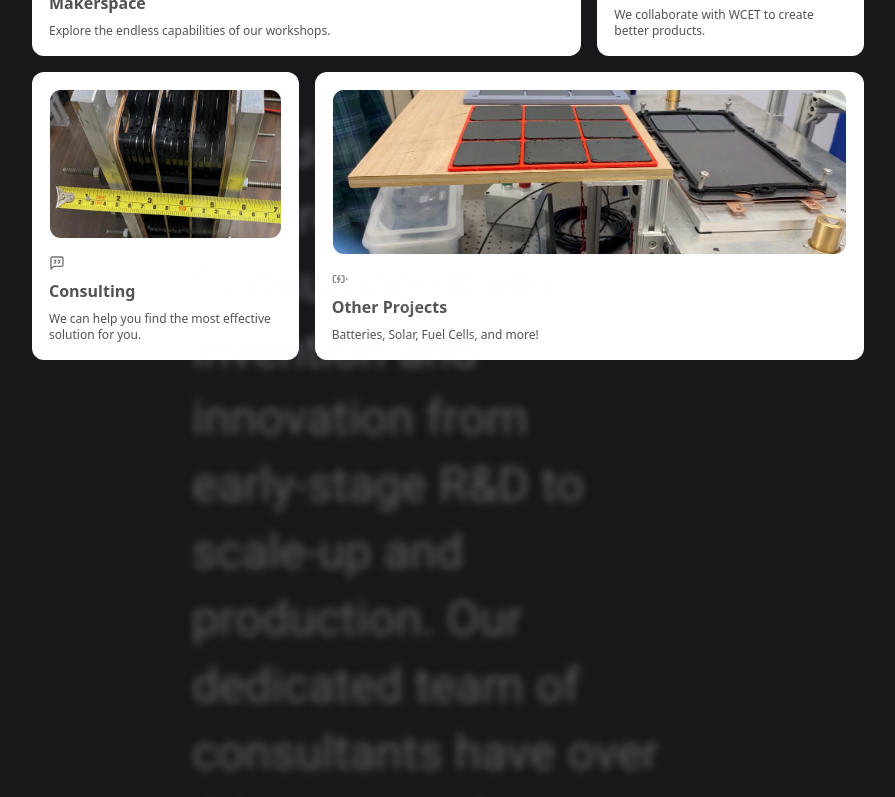
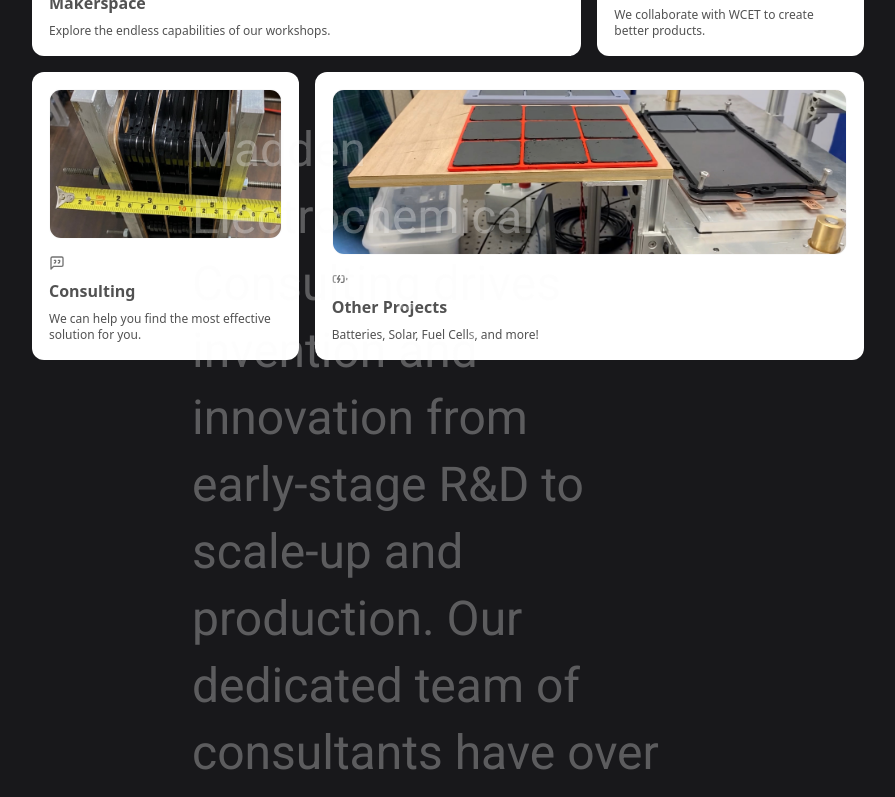
Before and after one commit to enhat/meclanding, a Next.js app: page / in a window 1280 px wide. Shown: the part 1320-2117 px from the top of the page, without its empty margins (192-1087 px from the left). Built offline with nearby package versions, Linux system fonts and the light colour scheme.

Commit message:
optimizations

```diff
--- a/src/components/text-reveal.tsx
+++ b/src/components/text-reveal.tsx
@@ -176,7 +176,7 @@ const TextReveal: React.FC<TextRevealProps> = ({
     hidden: {
       y: 10,
       opacity: 0.3,
-      filter: 'blur(4px)',
+      filter: 'blur(0px)',
       transition: { duration: 0.3 },
     },
     visible: {
@@ -193,7 +193,7 @@ const TextReveal: React.FC<TextRevealProps> = ({
       x: -40,
       opacity: 0,
       scale: 0.5,
-      filter: 'blur(4px)',
+      filter: 'blur(0px)',
     },
     animate: {
       y: 0,
@@ -235,7 +235,7 @@ const TextReveal: React.FC<TextRevealProps> = ({
   const contactTextVariants = {
     hidden: {
       x: 0,
-      filter: 'blur(4px)',
+      filter: 'blur(0px)',
       opacity: 0.3,
       transition: {
         type: 'spring',
```
